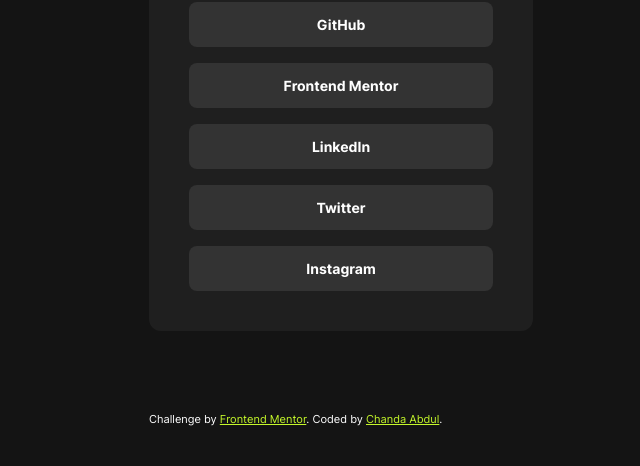
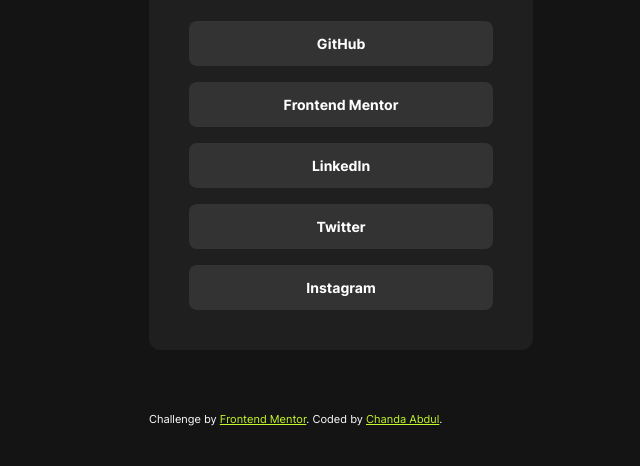
Before and after one commit to Chanda-Abdul/frontend-mentor-social-links-profile, a website: page index.html in a window 1280 px wide. Shown: the part 373-839 px from the top of the page, without its empty margins (299-939 px from the left). Before the commit the page ends 800 px from the top, so only its background shows below. Drawn offline with Linux system fonts and the light colour scheme.

Commit message:
update styles

```diff
--- a/index.html
+++ b/index.html
@@ -4,7 +4,7 @@
 <head>
   <meta charset="UTF-8">
   <meta name="viewport"
-        content="width=device-width, initial-scale=1.0"> <!-- displays site properly based on user's device -->
+        content="width=device-width, initial-scale=1.0">
 
   <link rel="icon"
         type="image/png"
--- /dev/null
+++ b/package.json
@@ -0,0 +1,6 @@
+{
+  "dependencies": {
+    "git": "^0.1.5",
+    "git-gui": "^0.0.7"
+  }
+}
--- a/styles.css
+++ b/styles.css
@@ -1,35 +1,3 @@
-:root {
-  /* Color Palette */
-  /* Primary */
-  --spring-marsh: hsl(75, 94%, 57%);
-
-  /* Neutral */
-  --aphrodites-pearls: hsl(0, 0%, 100%);
-  --carbon: hsl(0, 0%, 20%);
-  --umbra: hsl(0, 0%, 12%);
-  --sooty: hsl(0, 0%, 8%);
-  --blueberry: hsl(228, 45%, 44%);
-
-  /* Typography */
-  --body-font-size-default: 1.4rem;
-  --display-font-size-large: 2.4rem;
-  --attribution-font-size: 1.1rem;
-
-  --body-font-family-default: 'Inter', serif;
-
-  --font-weight-regular: 400;
-  --font-weight-semi-bold: 600;
-  --font-weight-bold: 700;
-
-  --gutter-mobile-default: 2.4rem;
-  --gutter-desktop-default: 4rem;
-  --gutter-list-small: 0.8rem;
-  --gutter-list-medium: 1.2rem;
-  --gutter-list-default: 1.6rem;
-
-  --border-radius-default: 1.2rem;
-}
-
 /* Resets */
 *,
 *::before,
@@ -62,6 +30,36 @@
   src: url('/assets/fonts/Inter-VariableFont_slnt\,wght.ttf') format('truetype');
 }
 
+/* Variables */
+:root {
+  /* Color Palette */
+  --spring-marsh: hsl(75, 94%, 57%);
+  --aphrodites-pearls: hsl(0, 0%, 100%);
+  --carbon: hsl(0, 0%, 20%);
+  --umbra: hsl(0, 0%, 12%);
+  --sooty: hsl(0, 0%, 8%);
+  --blueberry: hsl(228, 45%, 44%);
+
+  /* Typography */
+  --body-font-family-default: 'Inter', serif;
+  --body-font-size-default: 1.4rem;
+  --display-font-size-large: 2.4rem;
+  --attribution-font-size: 1.1rem;
+
+  --font-weight-regular: 400;
+  --font-weight-semi-bold: 600;
+  --font-weight-bold: 700;
+
+  --gutter-mobile-default: 2.4rem;
+  --gutter-desktop-default: 4rem;
+  --gutter-list-small: 0.8rem;
+  --gutter-list-medium: 1.2rem;
+  --gutter-list-default: 1.6rem;
+
+  --border-radius-default: 1.2rem;
+  --border-radius-circle: 50%;
+}
+
 /* global styles */
 body {
   width: 100vw;
@@ -79,7 +77,6 @@
 a {
   line-height: 150%;
   text-align: center;
-  color: var(--aphrodites-pearls);
 }
 
 body,
@@ -90,6 +87,10 @@
   flex-direction: column;
   justify-content: center;
   align-items: center;
+}
+
+header {
+  gap: var(--gutter-mobile-default);
 }
 
 h1 {
@@ -108,10 +109,6 @@
   font-size: var(--body-font-size-default);
 }
 
-header {
-  gap: var(--gutter-mobile-default);
-}
-
 a {
   cursor: pointer;
 }
@@ -127,7 +124,7 @@
 .profile__photo {
   width: 8.8rem;
   height: 8.8rem;
-  border-radius: 50%;
+  border-radius: var(--border-radius-circle);
 }
 
 ul,
@@ -161,7 +158,6 @@
 li a:active {
   text-decoration: none;
   color: var(--aphrodites-pearls);
-  font-size: var(--body-font-size-default);
   font-weight: var(--font-weight-bold);
 }
 
@@ -178,7 +174,7 @@
 }
 
 .attribution {
-  font-size: var(  --attribution-font-size);
+  font-size: var(--attribution-font-size);
   text-align: center;
 }
 .attribution a,
@@ -189,7 +185,7 @@
 
 /* media queries */
 
-/* tablet/desktop*/
+/* tablet */
 @media screen and (min-width: 37.5em) {
   .profile {
     width: 38.4rem;
@@ -197,3 +193,10 @@
     padding: var(--gutter-desktop-default);
   }
 }
+
+/* desktop */
+@media screen and (min-width: 56.25em) {
+  body {
+    padding: 11.6rem var(--gutter-mobile-default);
+  }
+}
```
Also changed, not shown: 1 other file.
